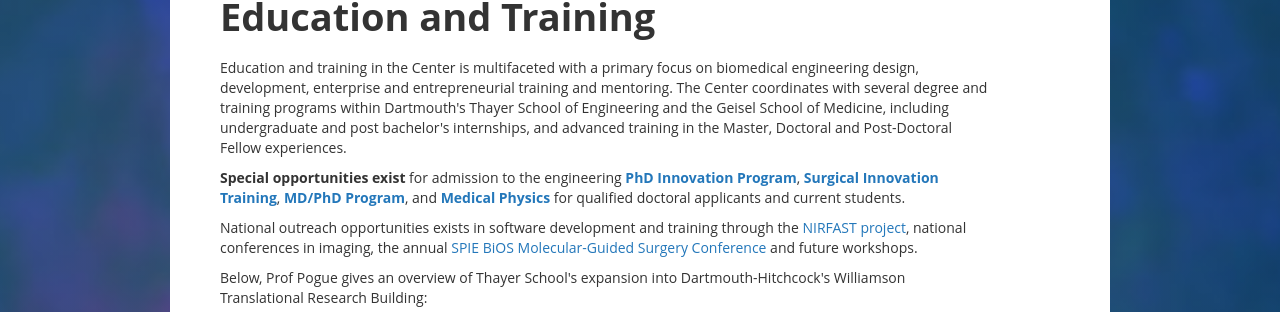
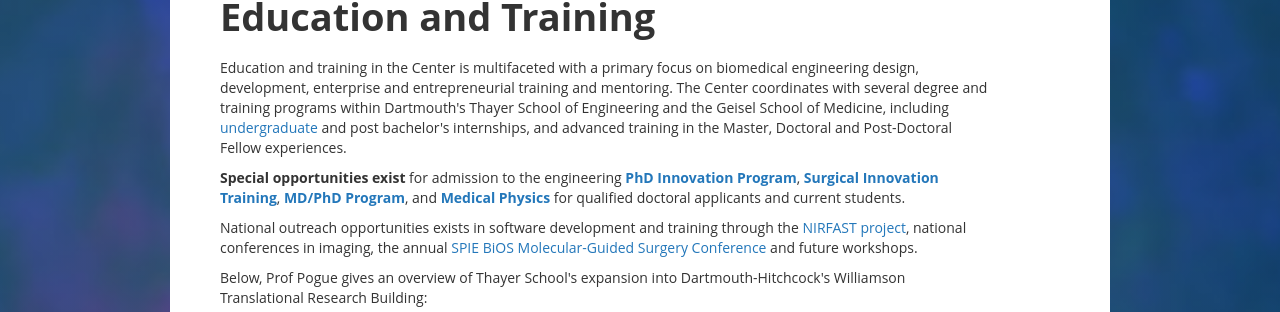
Before and after one commit to thayer/cim, a Jekyll site: the page education.html, which Jekyll copies as it is, in a window 1280 px wide, cut to the strip 211-523 px from the top of the page. Built offline with Jekyll 4.4.1, drawn with Linux system fonts in a browser that asks for light colours.

Commit message:
Updated 'education.html' via CloudCannon

```diff
--- a/education.html
+++ b/education.html
@@ -59,7 +59,7 @@
       <div class="w-row">
         <div class="w-col w-col-11 column">
           <div class="w-richtext editable">
-            <p>Education and training in the Center is multifaceted with a primary focus on biomedical engineering design, development, enterprise and entrepreneurial training and mentoring. The Center coordinates with several degree and training programs within Dartmouth's Thayer School of Engineering and the Geisel School of Medicine, including undergraduate and post bachelor's internships, and advanced training in the Master, Doctoral and Post-Doctoral Fellow experiences.</p>
+            <p>Education and training in the Center is multifaceted with a primary focus on biomedical engineering design, development, enterprise and entrepreneurial training and mentoring. The Center coordinates with several degree and training programs within Dartmouth's Thayer School of Engineering and the Geisel School of Medicine, including <a data-cms-editor-link-style="undefined" target="_blank" href="https://engineering.dartmouth.edu/academics/undergraduate/ab/biomed-major/">undergraduate</a> and post bachelor's internships, and advanced training in the Master, Doctoral and Post-Doctoral Fellow experiences.</p>
             <p><strong>Special opportunities exist</strong> for admission to the engineering <strong><a href="http://engineering.dartmouth.edu/academics/graduate/innovation/">PhD Innovation Program</a></strong>,<strong> <a href="__notset__">S</a><a href="http://engineering.dartmouth.edu/academics/graduate/innovation/surgical-training-track/">urgical Innovation Training</a></strong>, <a data-cms-editor-link-style="undefined" href="https://engineering.dartmouth.edu/academics/graduate/md/"><strong>MD/PhD Program</strong></a>, and <strong><a href="http://sites.dartmouth.edu/medphys/">Medical Physics </a></strong>for qualified doctoral applicants and current students. &nbsp;</p>
             <p>National outreach opportunities exists in software development and training through the <a href="http://www.nirfast.org">NIRFAST project</a>, national conferences in imaging, the annual <a href="http://spie.org/conferences-and-exhibitions/photonics-west/bios/conferences">SPIE BiOS Molecular-Guided Surgery Conference</a>&nbsp;and future workshops.</p>
             <p>Below, Prof Pogue gives an overview of Thayer School's expansion into Dartmouth-Hitchcock's Williamson Translational Research Building:</p>
```
